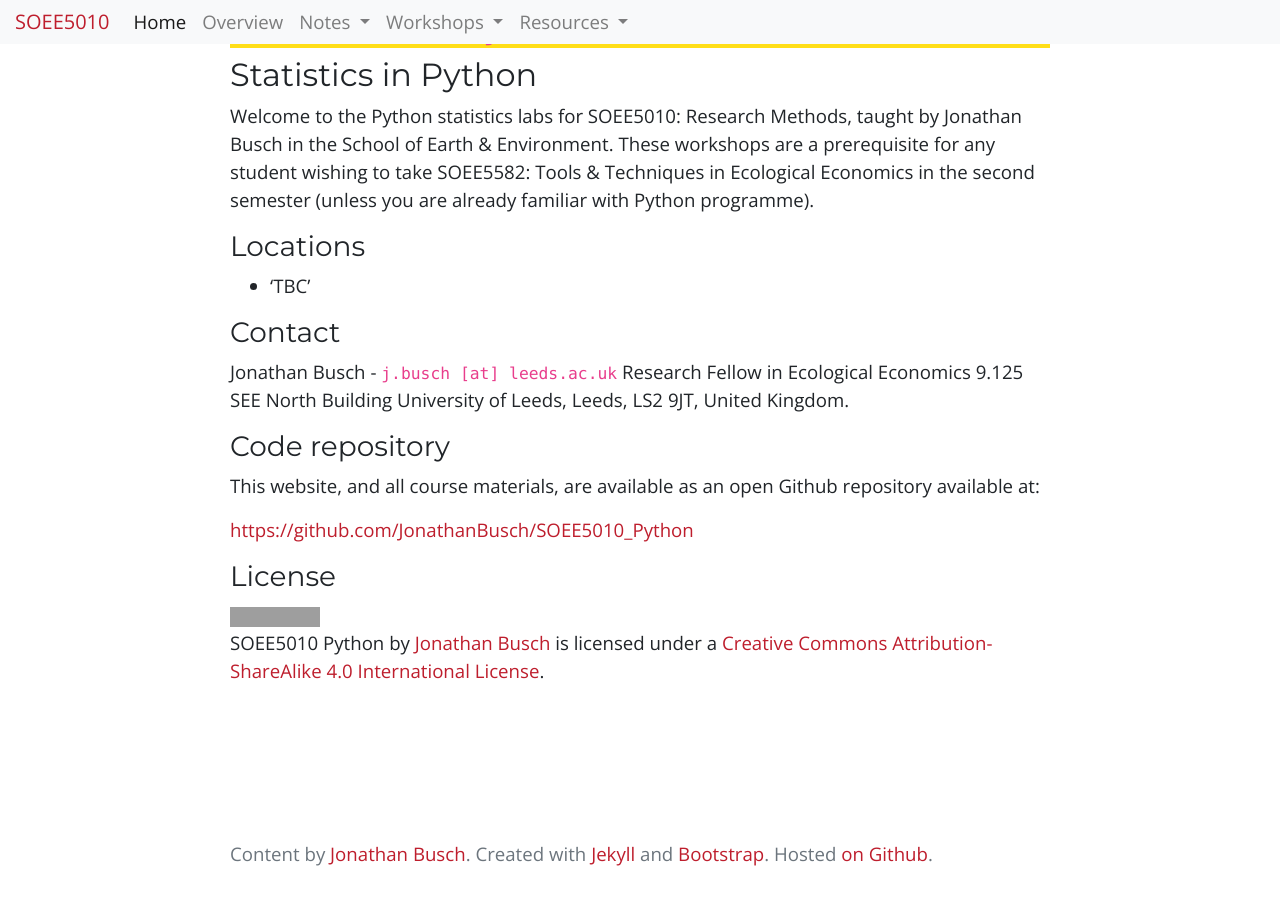
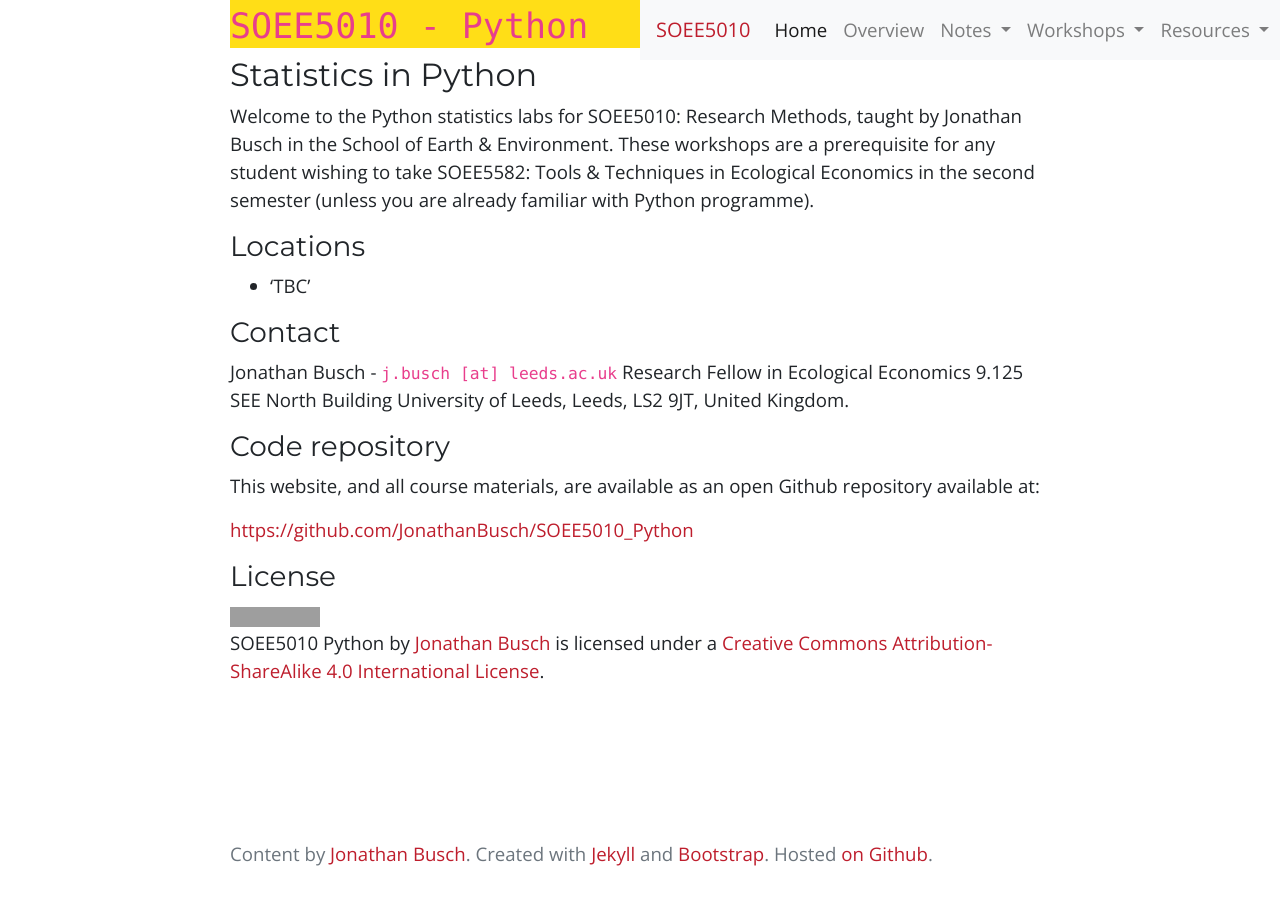
Before and after one commit to JonathanBusch/SOEE5010_Python, a Jekyll site: the page built from index.md, in a window 1280 px wide. Built offline with Jekyll 4.4.1, drawn with Linux system fonts in a browser that asks for light colours; nearby versions of some CDN libraries; grey boxes are pictures that could not be loaded.

Commit message:
Navbar fix

```diff
--- a/_layouts/default.html
+++ b/_layouts/default.html
@@ -32,8 +32,8 @@
 <body>
 
   <!-- Static navbar -->
-  <div class="container" id="body">
-  <nav class="navbar navbar-expand-lg navbar-light bg-light fixed-top">
+  <div class="container fixed-top">
+  <nav class="navbar navbar-expand-lg navbar-light bg-light">
 
     <a class="navbar-brand" href="{{ site.baseurl }}/index.html"><font
                                 color='#be1e2d'>{{site.data.course.number}}</font></a>
@@ -88,9 +88,9 @@
             </li>
         </ul>
     </div>
-</nav>
+</nav></div>
 
-
+  <div class="container" id="body">
     {{content}}
   </div>
 
--- a/assets/css/site-custom.css
+++ b/assets/css/site-custom.css
@@ -7,8 +7,10 @@
     padding: 0 15px;
 }
 nav.navbar {
-    width: inherit;
-    padding: 0 15px;
+    position: fixed;
+    left: 50%;
+    top: 0%;
+    transform: tranlsateX(-50%);
 }
 /* Keep the footer at the bottom of the page */
 html {
```
